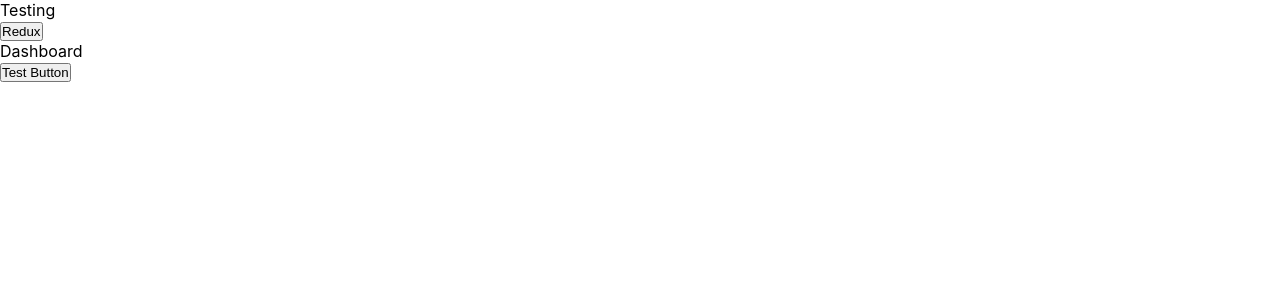
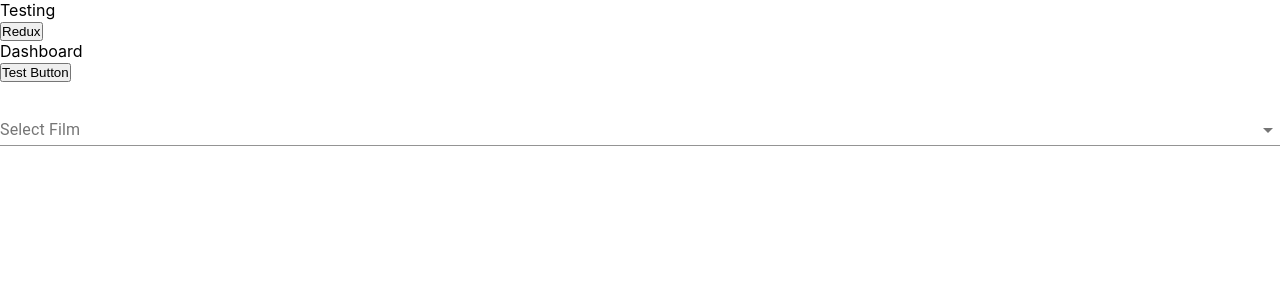
Before and after one commit to xEric1995z/React-Custom-Material, a React (Create React App) app: page / in a window 1280 px wide. Shown: the top 300 px of the page. Built offline with nearby package versions, Linux system fonts and the light colour scheme.

Commit message:
Updated AutoComplete

```diff
--- /dev/null
+++ b/src/components/AutoComplete.js
@@ -0,0 +1,124 @@
+import { Autocomplete } from '@material-ui/lab';
+import TextField from '@material-ui/core/TextField';
+
+export const AutoComplete = ({initValue, value, setValue, label}) => {
+    const defaultProps = {
+        options: top100Films,
+        getOptionLabel: (option) => option.title,
+      };
+
+    return (
+        <Autocomplete
+        {...defaultProps}
+        value={value}
+        onChange={(event, newValue) => {
+          newValue ? setValue(newValue) : setValue(initValue)
+        }}
+        renderInput={(params) => <TextField {...params} label={label} margin="normal" />}
+      />
+    )
+}
+
+// Top 100 films as rated by IMDb users. http://www.imdb.com/chart/top
+const top100Films = [
+    { title: 'The Shawshank Redemption', year: 1994 },
+    { title: 'The Godfather', year: 1972 },
+    { title: 'The Godfather: Part II', year: 1974 },
+    { title: 'The Dark Knight', year: 2008 },
+    { title: '12 Angry Men', year: 1957 },
+    { title: "Schindler's List", year: 1993 },
+    { title: 'Pulp Fiction', year: 1994 },
+    { title: 'The Lord of the Rings: The Return of the King', year: 2003 },
+    { title: 'The Good, the Bad and the Ugly', year: 1966 },
+    { title: 'Fight Club', year: 1999 },
+    { title: 'The Lord of the Rings: The Fellowship of the Ring', year: 2001 },
+    { title: 'Star Wars: Episode V - The Empire Strikes Back', year: 1980 },
+    { title: 'Forrest Gump', year: 1994 },
+    { title: 'Inception', year: 2010 },
+    { title: 'The Lord of the Rings: The Two Towers', year: 2002 },
+    { title: "One Flew Over the Cuckoo's Nest", year: 1975 },
+    { title: 'Goodfellas', year: 1990 },
+    { title: 'The Matrix', year: 1999 },
+    { title: 'Seven Samurai', year: 1954 },
+    { title: 'Star Wars: Episode IV - A New Hope', year: 1977 },
+    { title: 'City of God', year: 2002 },
+    { title: 'Se7en', year: 1995 },
+    { title: 'The Silence of the Lambs', year: 1991 },
+    { title: "It's a Wonderful Life", year: 1946 },
+    { title: 'Life Is Beautiful', year: 1997 },
+    { title: 'The Usual Suspects', year: 1995 },
+    { title: 'Léon: The Professional', year: 1994 },
+    { title: 'Spirited Away', year: 2001 },
+    { title: 'Saving Private Ryan', year: 1998 },
+    { title: 'Once Upon a Time in the West', year: 1968 },
+    { title: 'American History X', year: 1998 },
+    { title: 'Interstellar', year: 2014 },
+    { title: 'Casablanca', year: 1942 },
+    { title: 'City Lights', year: 1931 },
+    { title: 'Psycho', year: 1960 },
+    { title: 'The Green Mile', year: 1999 },
+    { title: 'The Intouchables', year: 2011 },
+    { title: 'Modern Times', year: 1936 },
+    { title: 'Raiders of the Lost Ark', year: 1981 },
+    { title: 'Rear Window', year: 1954 },
+    { title: 'The Pianist', year: 2002 },
+    { title: 'The Departed', year: 2006 },
+    { title: 'Terminator 2: Judgment Day', year: 1991 },
+    { title: 'Back to the Future', year: 1985 },
+    { title: 'Whiplash', year: 2014 },
+    { title: 'Gladiator', year: 2000 },
+    { title: 'Memento', year: 2000 },
+    { title: 'The Prestige', year: 2006 },
+    { title: 'The Lion King', year: 1994 },
+    { title: 'Apocalypse Now', year: 1979 },
+    { title: 'Alien', year: 1979 },
+    { title: 'Sunset Boulevard', year: 1950 },
+    { title: 'Dr. Strangelove or: How I Learned to Stop Worrying and Love the Bomb', year: 1964 },
+    { title: 'The Great Dictator', year: 1940 },
+    { title: 'Cinema Paradiso', year: 1988 },
+    { title: 'The Lives of Others', year: 2006 },
+    { title: 'Grave of the Fireflies', year: 1988 },
+    { title: 'Paths of Glory', year: 1957 },
+    { title: 'Django Unchained', year: 2012 },
+    { title: 'The Shining', year: 1980 },
+    { title: 'WALL·E', year: 2008 },
+    { title: 'American Beauty', year: 1999 },
+    { title: 'The Dark Knight Rises', year: 2012 },
+    { title: 'Princess Mononoke', year: 1997 },
+    { title: 'Aliens', year: 1986 },
+    { title: 'Oldboy', year: 2003 },
+    { title: 'Once Upon a Time in America', year: 1984 },
+    { title: 'Witness for the Prosecution', year: 1957 },
+    { title: 'Das Boot', year: 1981 },
+    { title: 'Citizen Kane', year: 1941 },
+    { title: 'North by Northwest', year: 1959 },
+    { title: 'Vertigo', year: 1958 },
+    { title: 'Star Wars: Episode VI - Return of the Jedi', year: 1983 },
+    { title: 'Reservoir Dogs', year: 1992 },
+    { title: 'Braveheart', year: 1995 },
+    { title: 'M', year: 1931 },
+    { title: 'Requiem for a Dream', year: 2000 },
+    { title: 'Amélie', year: 2001 },
+    { title: 'A Clockwork Orange', year: 1971 },
+    { title: 'Like Stars on Earth', year: 2007 },
+    { title: 'Taxi Driver', year: 1976 },
+    { title: 'Lawrence of Arabia', year: 1962 },
+    { title: 'Double Indemnity', year: 1944 },
+    { title: 'Eternal Sunshine of the Spotless Mind', year: 2004 },
+    { title: 'Amadeus', year: 1984 },
+    { title: 'To Kill a Mockingbird', year: 1962 },
+    { title: 'Toy Story 3', year: 2010 },
+    { title: 'Logan', year: 2017 },
+    { title: 'Full Metal Jacket', year: 1987 },
+    { title: 'Dangal', year: 2016 },
+    { title: 'The Sting', year: 1973 },
+    { title: '2001: A Space Odyssey', year: 1968 },
+    { title: "Singin' in the Rain", year: 1952 },
+    { title: 'Toy Story', year: 1995 },
+    { title: 'Bicycle Thieves', year: 1948 },
+    { title: 'The Kid', year: 1921 },
+    { title: 'Inglourious Basterds', year: 2009 },
+    { title: 'Snatch', year: 2000 },
+    { title: '3 Idiots', year: 2009 },
+    { title: 'Monty Python and the Holy Grail', year: 1975 },
+  ];
--- a/src/pages/Dashboard.js
+++ b/src/pages/Dashboard.js
@@ -1,11 +1,24 @@
+import { useState } from 'react';
+import { AutoComplete } from '../components/AutoComplete';
 import { Button } from '../components/Button';
 
 const Dashboard = () => {
-
+    let initValue = {
+        title: '',
+        null: null
+    }
+    const [value, setValue] = useState(initValue)
     return (
         <div>
             <p>Dashboard</p>
             <Button />
+            <AutoComplete
+                initValue={initValue}
+                value={value}
+                setValue={setValue}
+                label="Select Film" />
+            <p>{value.title}</p>
+            <p>{value.year}</p>
         </div>
     )
 }
```
Also changed, not shown: 1 other file (tests, documents, lock files or other folders).
